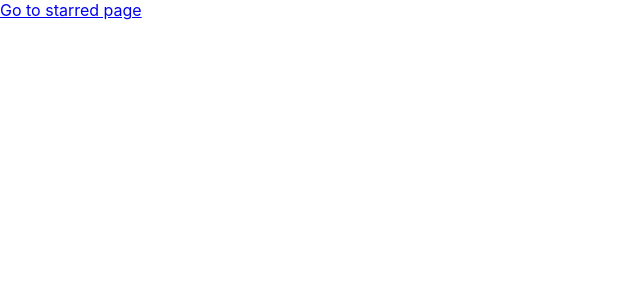
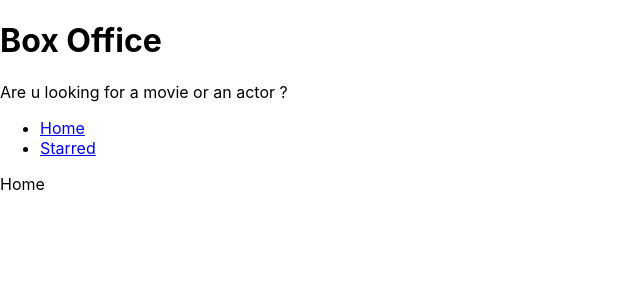
Before and after one commit to Toshitabendale06/box-office-app, a React (Create React App) app: page / in a window 1280 px wide. Shown: the top 300 px of the page, without its empty margins (0-640 px from the left). Built offline with nearby package versions, Linux system fonts and the light colour scheme.

Commit message:
added navigation and shared layout for home ans starred pages

```diff
--- a/src/App.jsx
+++ b/src/App.jsx
@@ -1,13 +1,17 @@
 import { BrowserRouter, Routes, Route } from "react-router-dom";
 import Home from "./pages/Home";
 import Starred from "./pages/Starred";
+import MainLayout from "./components/MainLayout";
 
 function App() {
   return (
     <BrowserRouter>
       <Routes>
-        <Route path="/" element={<Home />} />
-        <Route path="/Starred" element={<Starred />} />
+        <Route element={<MainLayout />}>
+          <Route path="/" element={<Home />} />
+          <Route path="/Starred" element={<Starred />} />
+        </Route>
+
         <Route path="*" element={<div>Not Found</div>} />
         {/* <Route path="/" element={<App />}>
           <Route index element={<Home />} />
--- /dev/null
+++ b/src/components/AppTitle.jsx
@@ -0,0 +1,12 @@
+export default function AppTitle(props) {
+  const {
+    title = "Box Office",
+    subtitle = "Are u looking for a movie or an actor ?",
+  } = props;
+  return (
+    <div>
+      <h1>{title}</h1>
+      <p>{subtitle}</p>
+    </div>
+  );
+}
--- /dev/null
+++ b/src/components/MainLayout.jsx
@@ -0,0 +1,14 @@
+import { Outlet } from "react-router-dom";
+import AppTitle from "./AppTitle";
+import Navs from "./Navs";
+const MainLayout = () => {
+  return (
+    <div>
+      <AppTitle />
+      <Navs />
+
+      <Outlet />
+    </div>
+  );
+};
+export default MainLayout;
--- /dev/null
+++ b/src/components/Navs.jsx
@@ -0,0 +1,26 @@
+import { Link } from "react-router-dom";
+
+const LINKS = [
+  {
+    text: "Home",
+    to: "/",
+  },
+  {
+    text: "Starred",
+    to: "/Starred",
+  },
+];
+const Navs = () => {
+  return (
+    <div>
+      <ul>
+        {LINKS.map((item) => (
+          <li key={item.to}>
+            <Link to={item.to}>{item.text}</Link>
+          </li>
+        ))}
+      </ul>
+    </div>
+  );
+};
+export default Navs;
--- a/src/pages/Home.jsx
+++ b/src/pages/Home.jsx
@@ -1,10 +1,4 @@
-import { Link } from "react-router-dom";
-
 const Home = () => {
-  return (
-    <div>
-      <Link to="/Starred">Go to starred page</Link>
-    </div>
-  );
+  return <div>Home</div>;
 };
 export default Home;
```
